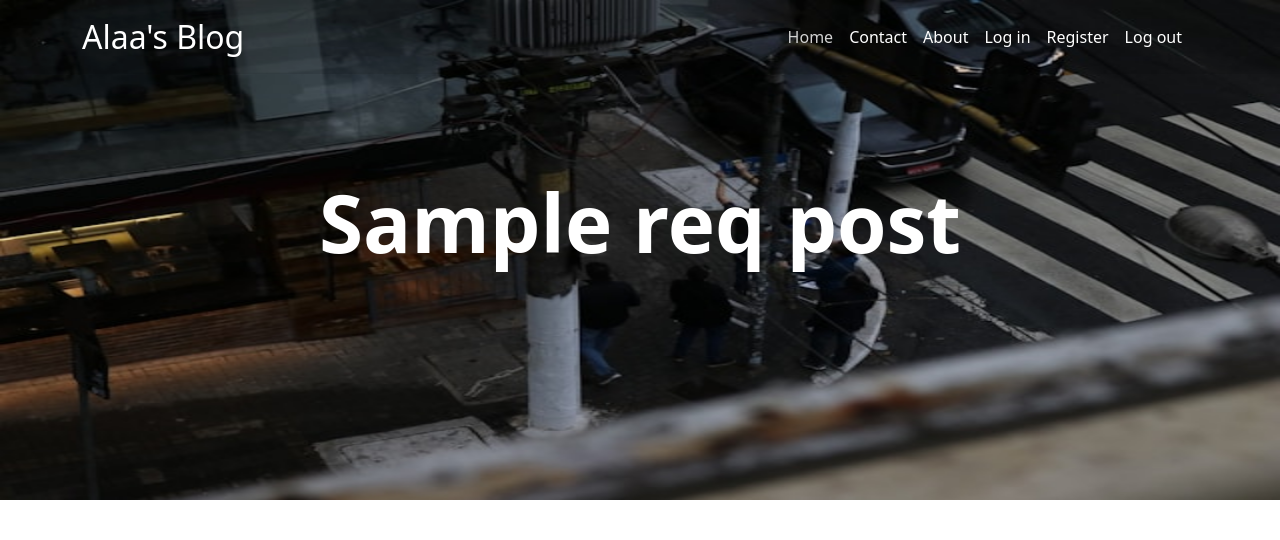
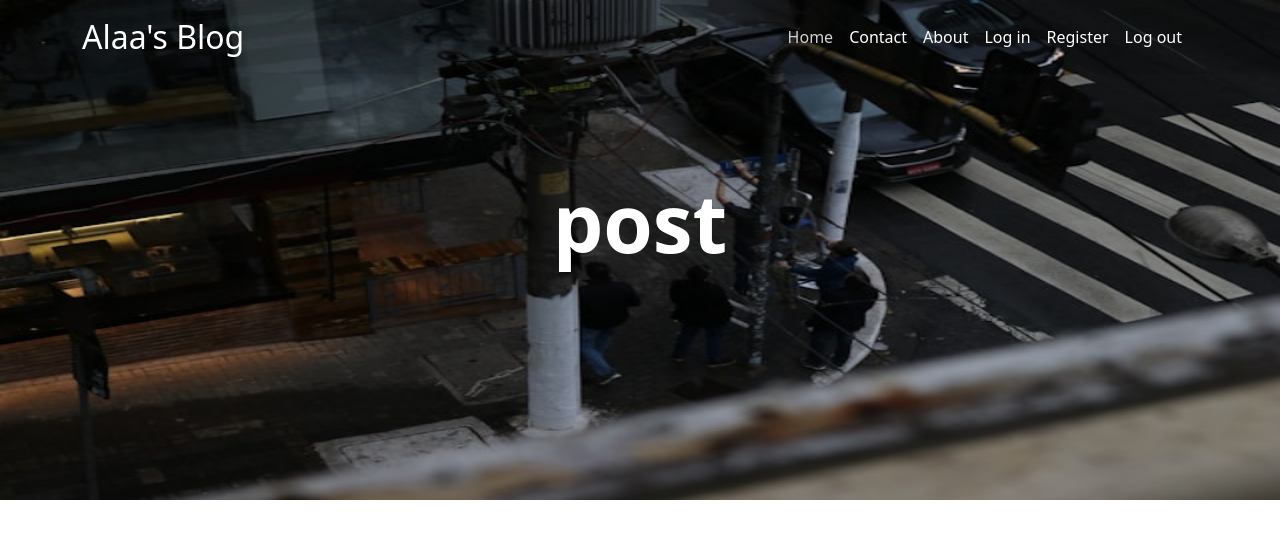
Before and after one commit to alaaibr25/my-blog2, a Python web app: template templates/post.html in a window 1280 px wide. Shown: the top 540 px of the page. Run offline with Jinja, Linux system fonts and the light colour scheme; the template is opened without the code that fills it: most values are stand-ins (such as "Sample title", 1, 10 or a date in 2020); some libraries are stand-ins or nearby versions.

Commit message:
Update base.html
Use special self variable  to title because i want to call it multible times.
Added subtitle block.

```diff
--- a/templates/base.html
+++ b/templates/base.html
@@ -57,6 +57,17 @@
               </div>
           </nav>
 
+           <div class="title" >
+            <h1 style="font-weight:900; ">{{ self.title() }}</h1>
+            <h3 style="font-weight:100;">{% block subtitle %}{%endblock%} </h3>
+
+
+
+          </div>
+
+    </div>
+    </div>
+
 
 {% block content %} {% endblock %}
 
```
